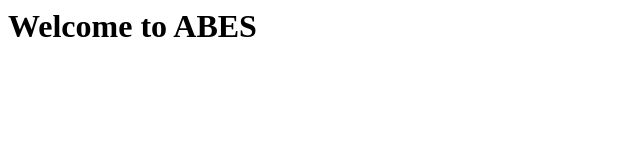
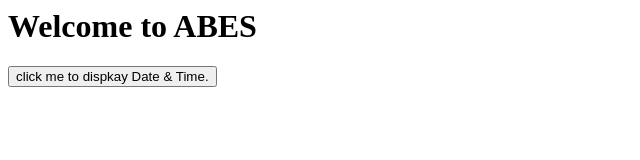
Before and after one commit to arpitgupta1711/web, a plain HTML site: page index.html in a window 1280 px wide. Shown: the whole page, without its empty margins (0-640 px from the left). Drawn offline with Linux system fonts and the light colour scheme.

Commit message:
Update index.html

```diff
--- a/index.html
+++ b/index.html
@@ -5,6 +5,11 @@
   </head>
   <body>
     <h1>Welcome to ABES</h1>
+    <button type = "button"
+      onclick="document.getElementById(demo).innerHTML=Date()">
+      click me to dispkay Date & Time.</button>
+    <p id="demo"></p>
+
 
   </body>
 </html>
```
